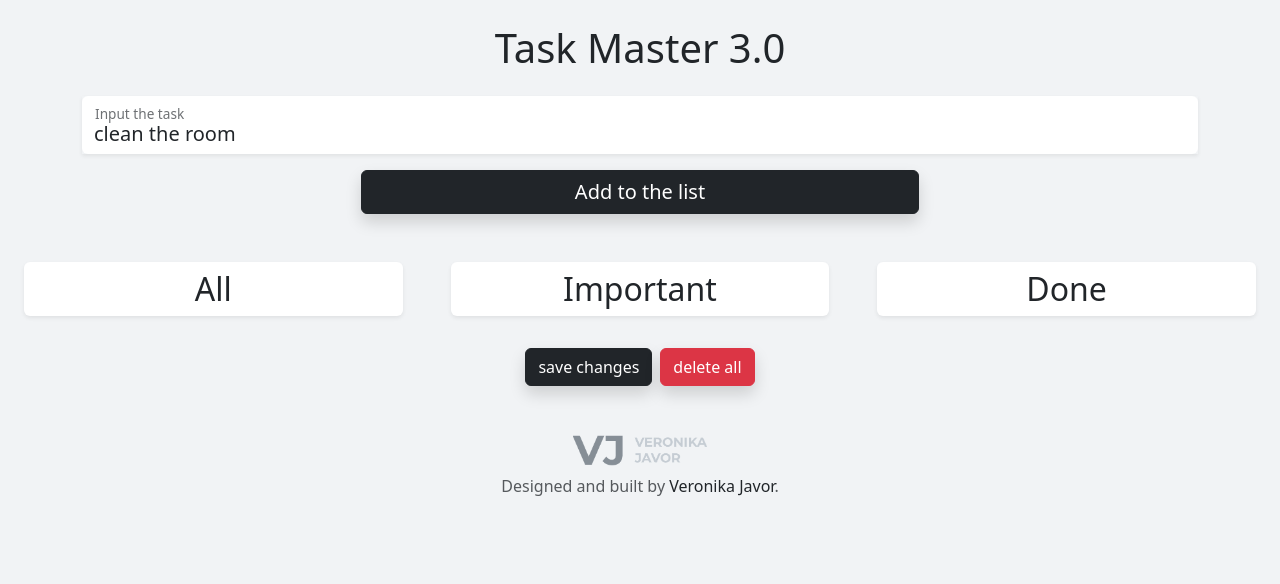
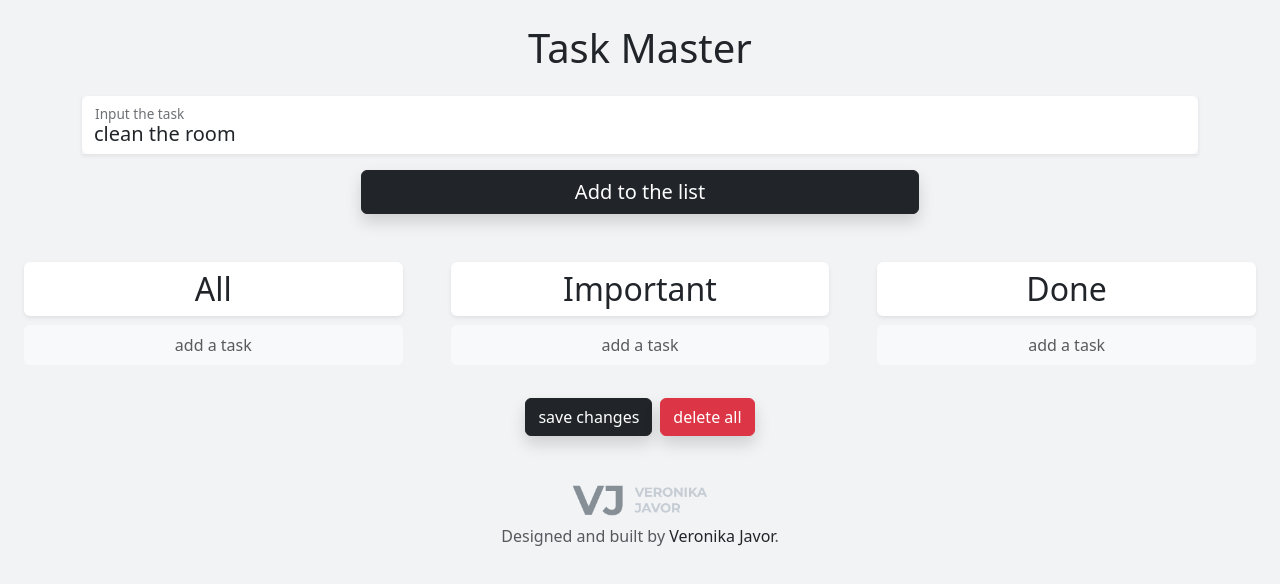
Before and after one commit to VeraQueen/task-master, an Angular app: page / in a window 1280 px wide. Shown: the top 584 px of the page. Built offline with nearby package versions, Linux system fonts and the light colour scheme.

Commit message:
added user messages and some style improvements

```diff
--- a/src/app/app.component.html
+++ b/src/app/app.component.html
@@ -1,5 +1,5 @@
 <div class="container">
-  <h1 class="text-center my-4">Task Master 3.0</h1>
+  <h1 class="text-center my-4">Task Master</h1>
   <app-to-do-edit></app-to-do-edit>
 </div>
 
@@ -18,7 +18,11 @@
     </div>
   </div>
 </div>
-<div class="container d-flex gap-2 justify-content-center">
+<div class="container-sm d-grid justify-content-center">
+  <p class="text-center text-muted" *ngIf="changesSaved">Saved!</p>
+  <p class="text-center text-muted" *ngIf="deletedAll">Deleted!</p>
+</div>
+<div class="container d-flex gap-2 justify-content-center mt-2">
   <button class="btn btn-dark shadow" (click)="onClickSave()">
     save changes
   </button>
--- a/src/app/app.component.ts
+++ b/src/app/app.component.ts
@@ -11,6 +11,8 @@ export class AppComponent implements OnInit {
   toDoTasksStorage: string[] = [];
   importantTasksStorage: string[] = [];
   doneTasksStorage: string[] = [];
+  changesSaved = false;
+  deletedAll = false;
 
   constructor(
     private tasksService: TasksService,
@@ -61,10 +63,18 @@ export class AppComponent implements OnInit {
         JSON.stringify(this.tasksService.doneTasks)
       );
     }
+    this.changesSaved = true;
+    setTimeout(() => {
+      this.changesSaved = !this.changesSaved;
+    }, 2000);
   }
 
   onClickDeleteAll() {
     this.localService.clearData();
     this.tasksService.deleteAll();
+    this.deletedAll = true;
+    setTimeout(() => {
+      this.deletedAll = !this.deletedAll;
+    }, 2000);
   }
 }
--- a/src/app/to-do-list/done-tasks/done-tasks.component.html
+++ b/src/app/to-do-list/done-tasks/done-tasks.component.html
@@ -1,6 +1,12 @@
 <div class="container">
   <h2 class="py-2 rounded text-center shadow-sm bg-white">Done</h2>
   <ul class="list-group list-group-flush mb-4">
+    <li
+      *ngIf="tasks.length === 0"
+      class="list-group-item rounded fs-6 text-muted text-center bg-light"
+    >
+      add a task
+    </li>
     <li
       class="list-group-item d-flex justify-content-between align-items-center text-wrap text-break fs-5"
       *ngFor="let task of tasks; let i = index"
--- a/src/app/to-do-list/important-tasks/important-tasks.component.html
+++ b/src/app/to-do-list/important-tasks/important-tasks.component.html
@@ -1,6 +1,12 @@
 <div class="container">
   <h2 class="py-2 rounded text-center shadow-sm bg-white">Important</h2>
   <ul class="list-group list-group-flush mb-4">
+    <li
+      *ngIf="tasks.length === 0"
+      class="list-group-item rounded fs-6 text-muted text-center bg-light"
+    >
+      add a task
+    </li>
     <li
       class="list-group-item d-flex justify-content-between align-items-center text-wrap text-break fs-5"
       *ngFor="let task of tasks; let i = index"
--- a/src/app/to-do-list/to-do-list.component.html
+++ b/src/app/to-do-list/to-do-list.component.html
@@ -1,6 +1,12 @@
 <div class="container">
   <h2 class="py-2 rounded text-center shadow-sm bg-white">All</h2>
   <ul class="list-group list-group-flush mb-4">
+    <li
+      *ngIf="tasks.length === 0"
+      class="list-group-item rounded fs-6 text-muted text-center bg-light"
+    >
+      add a task
+    </li>
     <li
       class="list-group-item rounded d-flex justify-content-between align-items-center text-wrap text-break fs-5"
       *ngFor="let task of tasks; let i = index"
--- a/src/index.html
+++ b/src/index.html
@@ -4,7 +4,7 @@
     <meta charset="utf-8" />
     <meta
       name="description"
-      content="With Task Master your stress of dealing with tasks is over. Sort them as important or done, recycle them or delete them indicidually and at the same time. Task Master 3.0 does it all."
+      content="With Task Master your stress of dealing with tasks is over. Sort them as important or done, recycle them or delete them indicidually and at the same time. Task Master does it all."
     />
     <title>Task Master</title>
     <base href="/" />
```
Also changed, not shown: 1 other file (tests, documents, lock files or other folders).
